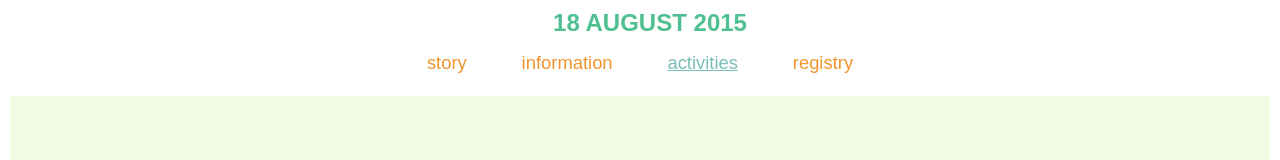
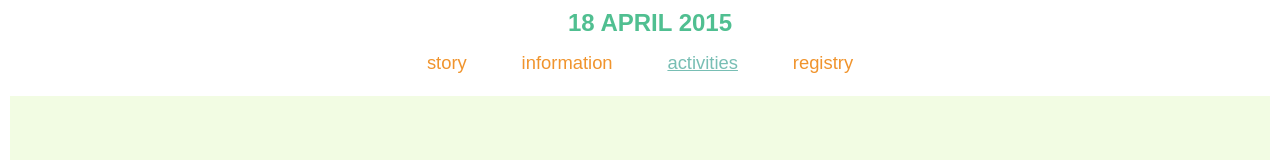
Before and after one commit to shannpersand/stephandnick, a plain HTML site: page activities.html in a window 1280 px wide. Shown: the top 160 px of the page. Drawn offline with nearby package versions, Linux system fonts and the light colour scheme.

Commit message:
updating to correct date

```diff
--- a/activities.html
+++ b/activities.html
@@ -27,7 +27,7 @@
   <![endif]-->
 
   <header>
-    <div class="date">18 August 2015</div>
+    <div class="date">18 April 2015</div>
     <nav class="clearfix">
       <ul class="clearfix">
         <li><a href="story.html">story</a></li>
```
Also changed, not shown: index.html (+1 -1 lines), information.html (+1 -1 lines), registry.html (+1 -1 lines), story.html (+1 -1 lines).
